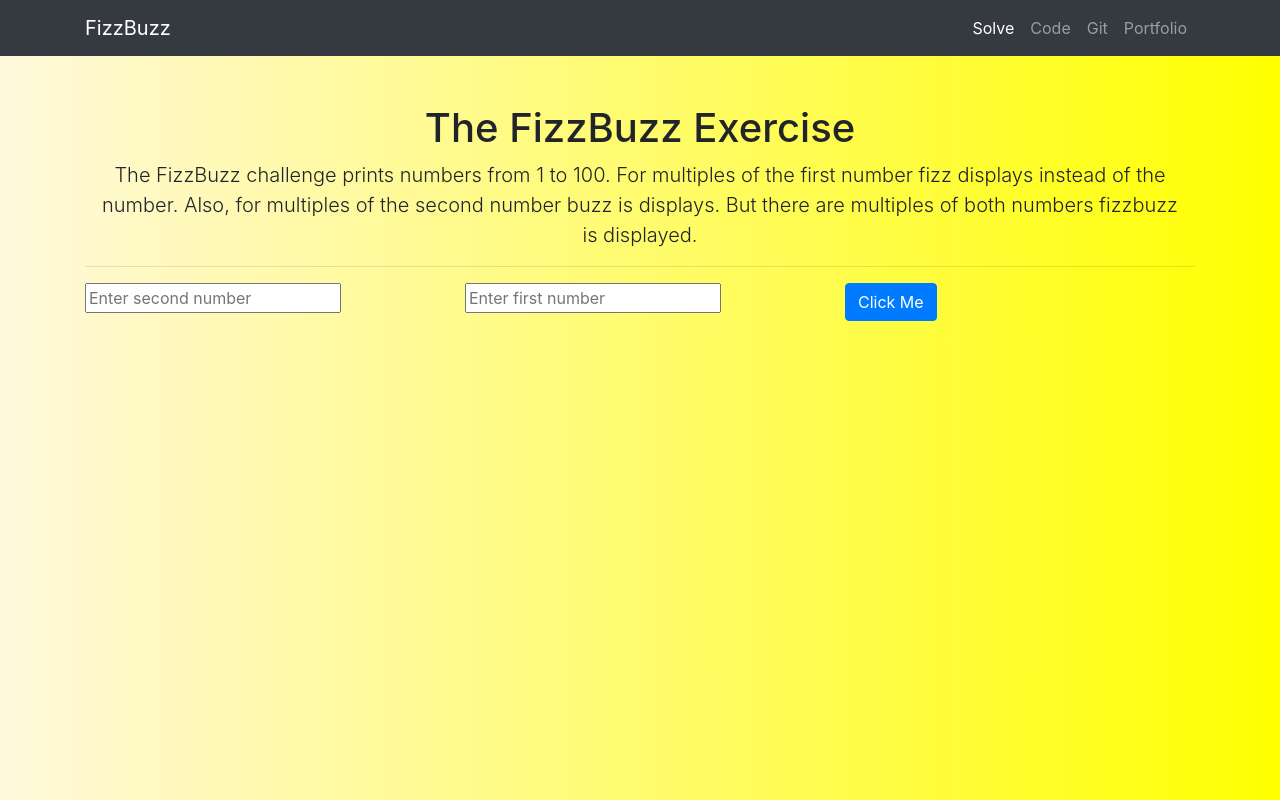
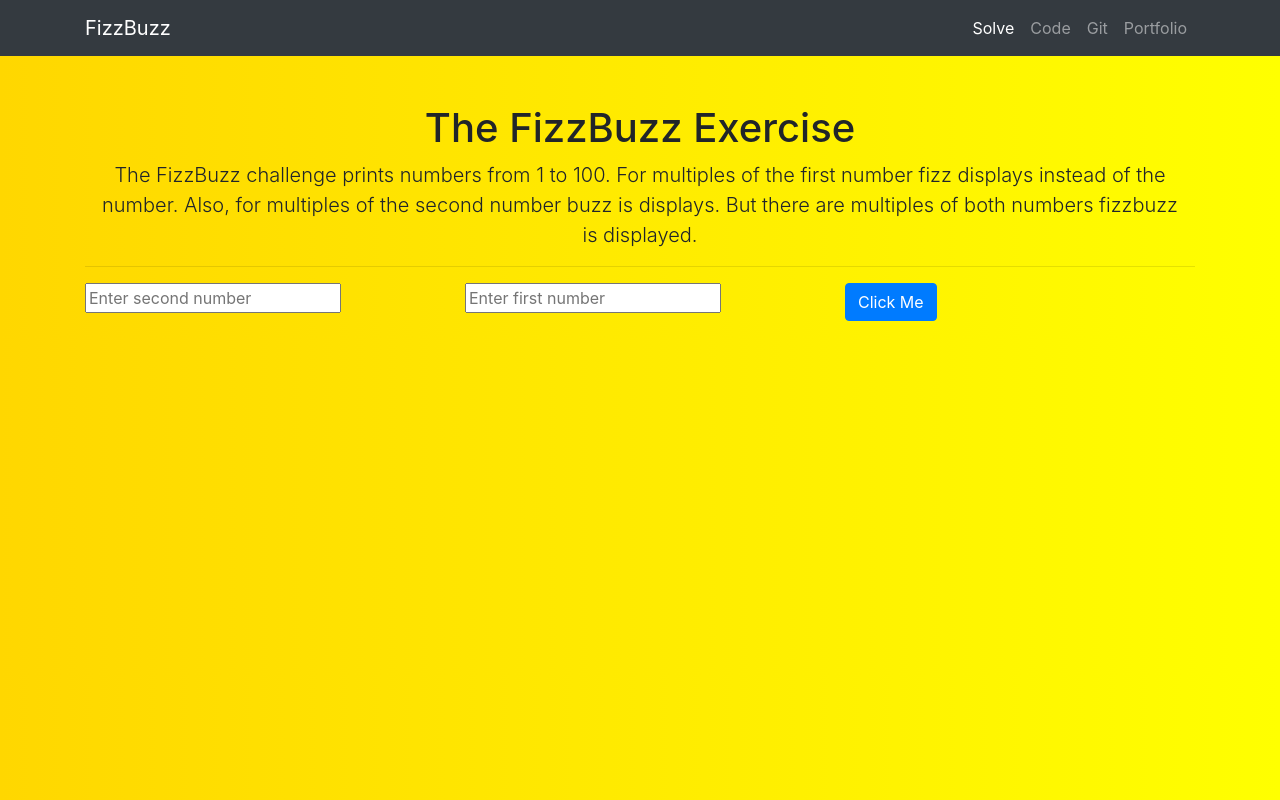
Before and after one commit to october464/Dragon_FizzBuzz, a plain HTML site: page Solve.html in a window 1280 px wide. Drawn offline with nearby package versions, Linux system fonts and the light colour scheme.

Commit message:
update
added gradient

```diff
--- a/Solve.html
+++ b/Solve.html
@@ -14,12 +14,12 @@
     <link rel="stylesheet" href="//stackpath.bootstrapcdn.com/bootstrap/4.5.0/css/bootstrap.min.css" integrity="sha384-9aIt2nRpC12Uk9gS9baDl411NQApFmC26EwAOH8WgZl5MYYxFfc+NcPb1dKGj7Sk" crossorigin="anonymous">
 
     <style>
-        /*.back {
-            background-image: linear-gradient(red, yellow);
+        .back {
+            background-image: linear-gradient(to right, gold, yellow);
+        }
+        /*.back2 {
+            background-image: radial-gradient(circle, yellow, #fff44f, #fbec5d, #563c0d, #eaa221);
         }*/
-        .back2{
-            background-image: linear-gradient(to right, cornsilk, yellow);
-        }
         .fizz .buzz .fizzbuzz{
             font-size: x-large;
         }
@@ -35,7 +35,7 @@
     </style>
 </head>
 
-<body class="back2">
+<body class="back">
 
     <!-- Navigation -->
     <nav class="navbar navbar-expand-lg navbar-dark bg-dark static-top">
@@ -145,8 +145,6 @@
                 else {
                     output += `${loop} ` ;
                 }
-
-
             }
 
             return output;
```
